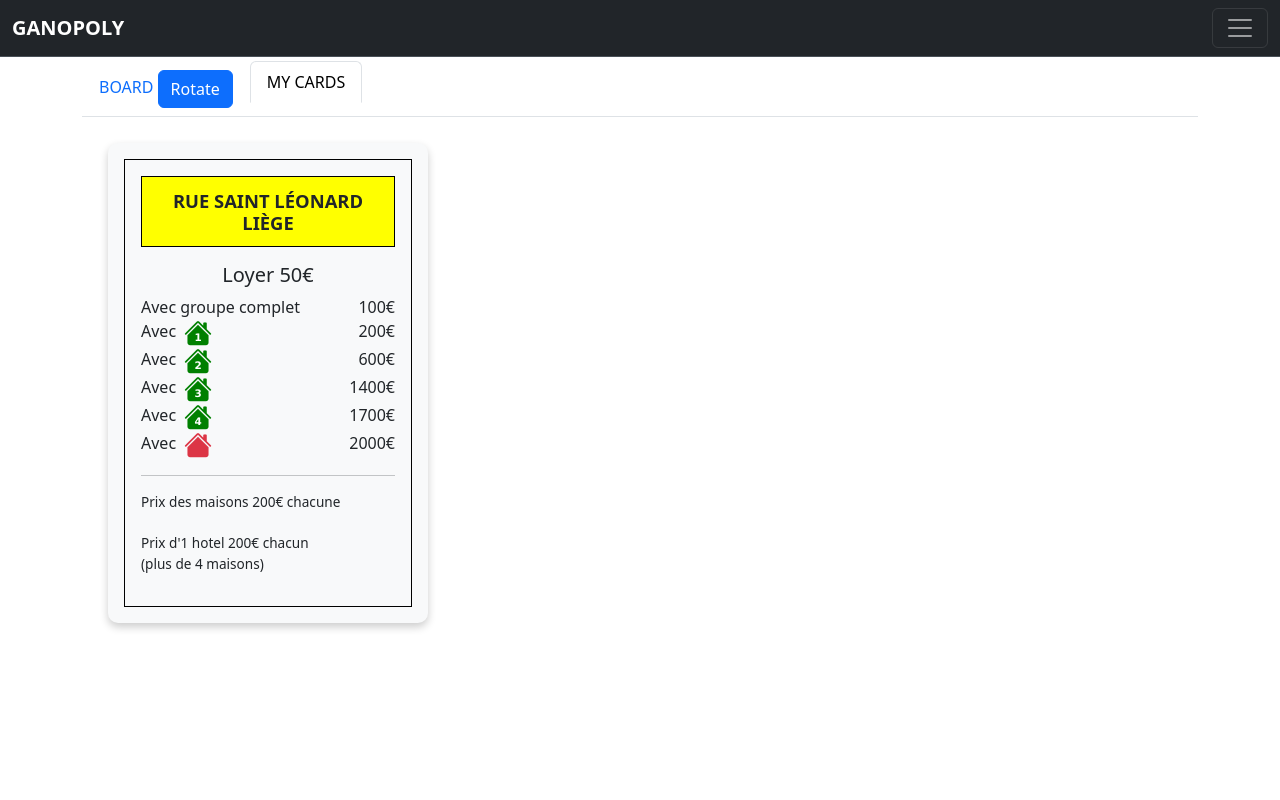
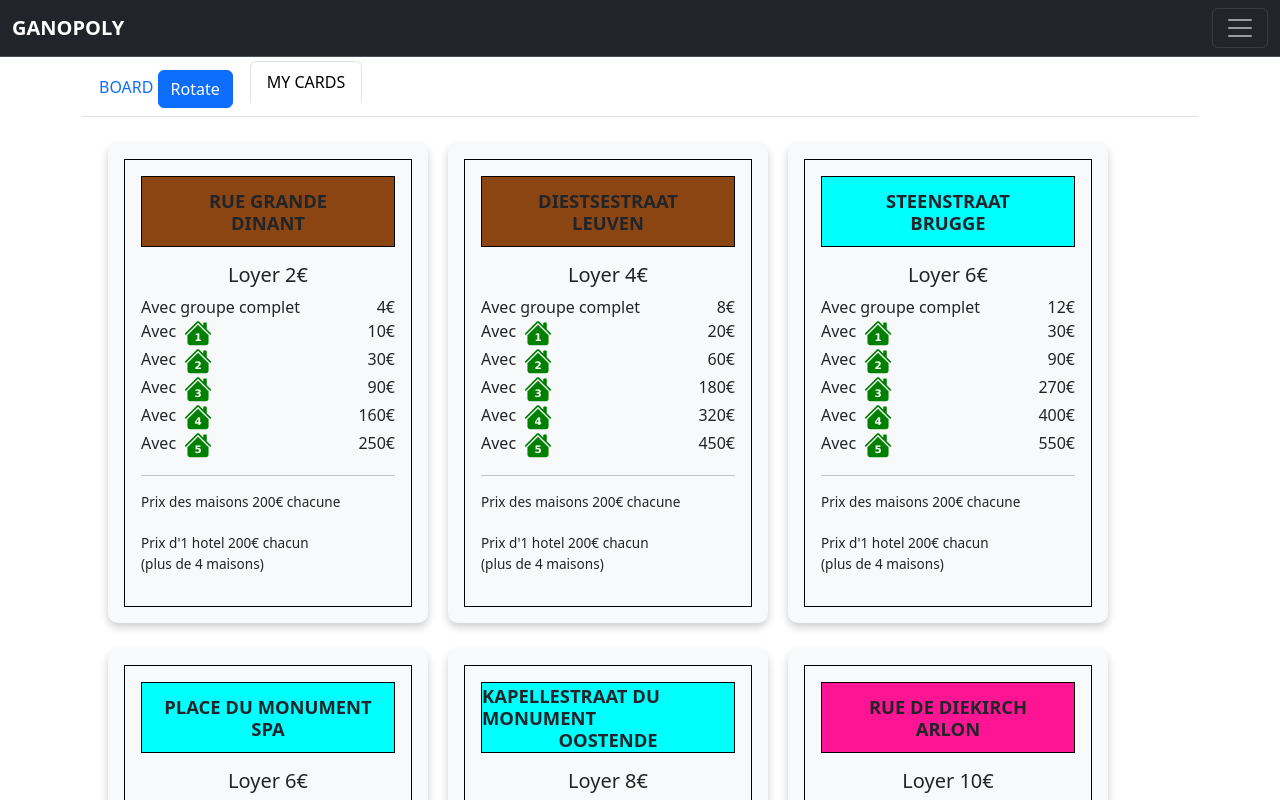
Before and after one commit to alexisdegraeve/ganopoly, an Angular app in the folder ganopoly/: page /game in a window 1280 px wide. Both pictures are taken after a click on the tab "MY CARDS". Shown: the top 800 px of the page. Built offline with nearby package versions, Linux system fonts and the light colour scheme.

Commit message:
add my cards

```diff
--- /dev/null
+++ b/ganopoly/src/app/cards/cards.component.html
@@ -0,0 +1,4 @@
+<ng-container *ngIf="cards">
+    <gano-property-card [street]="card.street" [city]="card.ville" [loyer]="card.loyer" [groupecomplet]="card.groupe" [maisons]="[card.house1, card.house2, card.house3, card.house4, card.hotel1]" [backcolor]="card.color" *ngFor="let card of cards">
+    </gano-property-card>
+</ng-container>
--- a/ganopoly/src/app/game/game.component.html
+++ b/ganopoly/src/app/game/game.component.html
@@ -23,7 +23,7 @@
                 <gano-board [rotate]="rotation "></gano-board>
             </div>
             <div class="tab-pane fade p-3" id="cards" role="tabpanel">
-                <gano-property-card></gano-property-card>
+                <gano-cards [cards]="this.mycards$ | async"></gano-cards>
             </div>
         </div>
     </div>
--- a/ganopoly/src/app/game/game.component.ts
+++ b/ganopoly/src/app/game/game.component.ts
@@ -1,24 +1,28 @@
 import { Component } from '@angular/core';
 import { GameService } from '../services/game.service';
-import { PropertyCardComponent } from "../property-card/property-card.component";
 import { BoardComponent } from "../board/board.component";
 import { HeaderComponent } from "../header/header.component";
 import { CommonModule } from '@angular/common';
+import { CardsComponent } from '../cards/cards.component';
+import { Observable, pipe } from 'rxjs';
+import { map } from 'rxjs/operators';
+import { Card, CardType } from '../models/card';
 
 @Component({
   selector: 'gano-game',
-  imports: [PropertyCardComponent, BoardComponent, HeaderComponent, CommonModule],
+  imports: [CardsComponent, BoardComponent, HeaderComponent, CommonModule],
   templateUrl: './game.component.html',
   styleUrl: './game.component.scss'
 })
 export class GameComponent {
-  protected cards$: any;
   rotation = 0;
   showCards = false;
+  mycards$ :Observable<Card[]>;
 
   constructor(private gameService: GameService) {
+    this.mycards$ = this.getPlayCards();
+  }
 
-  }
   startGame() {
     this.gameService.startGame().subscribe(() => {
       console.log(' loading finish');
@@ -35,4 +39,15 @@ export class GameComponent {
     this.rotation = this.rotation <= 360 ? this.rotation + 90 : 0;
   }
 
+  getPlayCards(): Observable<Card[]> {
+    return this.gameService.getCards()
+    .pipe(
+      map(cards =>
+        cards
+          .filter(card => card && card.type === CardType.immobilier || card.type === CardType.elec)
+      )
+    );
+  }
+
+
 }
--- a/ganopoly/src/app/property-card/property-card.component.html
+++ b/ganopoly/src/app/property-card/property-card.component.html
@@ -15,6 +15,15 @@
                             <div class="ml-auto">{{groupecomplet}}€</div>
                         </div>
 
+                        <div class="d-flex justify-content-between" *ngFor="let montant of maisons, let i = index">
+                            <div class="d-flex">Avec
+                                <i class="bi bi-house-fill  fs-3 house-green ms-2" [class.text-danger]="i === 5">
+                            <span *ngIf="i < 5"> {{ i + 1 }}</span>
+                        </i>
+                            </div>
+                            <div class="ml-auto">{{ montant }}€</div>
+                        </div>
+                        <!--
                         <div class="d-flex justify-content-between" *ngFor="let config of maisonConfigs">
                             <div class="d-flex">Avec
                                 <i class="bi bi-house-fill  fs-3 house-green ms-2" [class.text-danger]="config.nombre === 5">
@@ -22,7 +31,7 @@
                           </i>
                             </div>
                             <div class="ml-auto">{{ config.montant }}€</div>
-                        </div>
+                        </div> -->
                         <hr>
                         <p class="moreinfo">
                             Prix des maisons {{ prixParMaison }}€ chacune<br /> <br /> Prix d'1 hotel {{ prixParHotel }}€ chacun <br /> (plus de 4 maisons) </p>
--- a/ganopoly/src/app/property-card/property-card.component.ts
+++ b/ganopoly/src/app/property-card/property-card.component.ts
@@ -13,23 +13,20 @@ export class PropertyCardComponent {
   @Input() city = 'Liège';
   @Input() loyer = 50;
   @Input() groupecomplet = 100;
-  @Input() maison1 = 200;
-  @Input() maison2 = 600;
-  @Input() maison3 = 1400;
-  @Input() maison4 = 1700;
+  @Input() maisons: number[] = [];
   @Input() hotel = 2000;
   @Input() prixParMaison = 200;
   @Input() prixParHotel = 200;
   @Input() hypotheque = 200;
   @Input() payezHypotheque = 220;
   @Input() backcolor = 'yellow';
-  maisonConfigs = [
-    { nombre: 1, montant: this.maison1 },
-    { nombre: 2, montant: this.maison2 },
-    { nombre: 3, montant: this.maison3 },
-    { nombre: 4, montant: this.maison4 },
-    { nombre: 5, montant: this.hotel },
-  ];
+  // maisonConfigs = [
+  //   { nombre: 1, montant: this.maison1 },
+  //   { nombre: 2, montant: this.maison2 },
+  //   { nombre: 3, montant: this.maison3 },
+  //   { nombre: 4, montant: this.maison4 },
+  //   { nombre: 5, montant: this.hotel },
+  // ];
 
   toggleFlip() {
     this.isFlipped = !this.isFlipped;
--- a/ganopoly/src/app/services/game.service.ts
+++ b/ganopoly/src/app/services/game.service.ts
@@ -5,7 +5,6 @@ import { forkJoin, Observable } from 'rxjs';
 import { Billet } from '../models/billet';
 import { Player } from '../models/player';
 import { Card, Case } from '../models/card';
-import { map } from 'rxjs/operators';
 
 
 @Injectable({
```
Also changed, not shown: ganopoly/src/app/cards/cards.component.ts (added, +24 -0 lines), ganopoly/src/app/models/card.ts (+11 -0 lines), ganopoly/src/app/cards/cards.component.scss (added), 1 other file (tests, documents, lock files or other folders).
